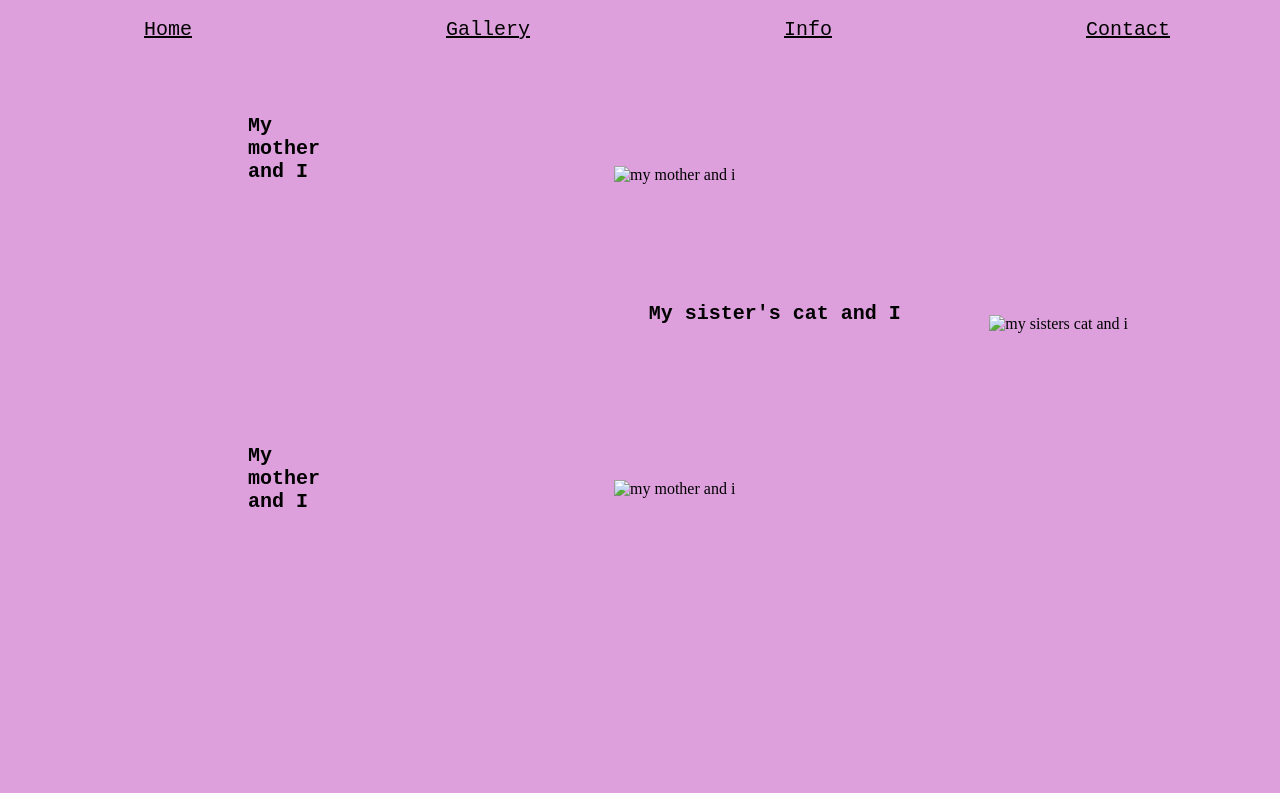
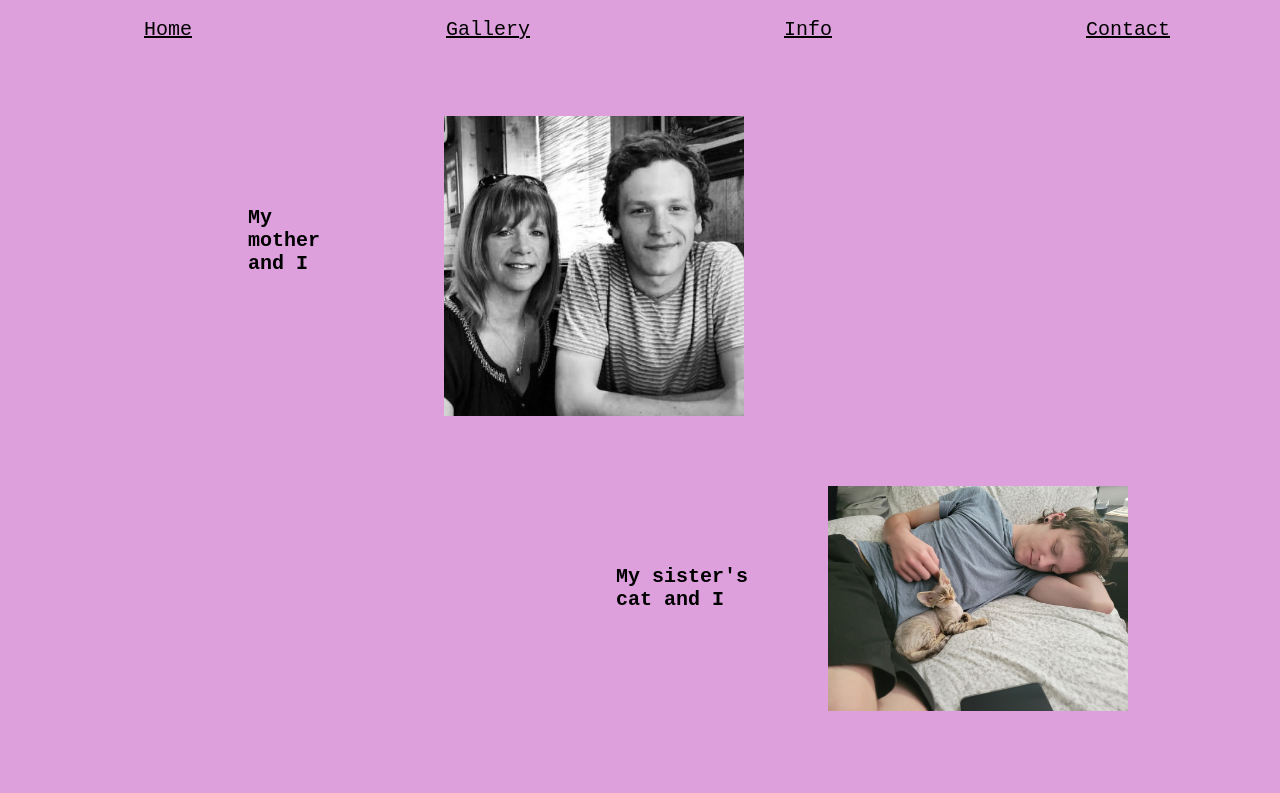
Before and after one commit to p4trck/Final-Web1-Portfolio, a plain HTML site: page gallery.html in a window 1280 px wide. Shown: the top 793 px of the page. Drawn offline with Linux system fonts and the light colour scheme; the site is published under a folder, as on GitHub Pages, so addresses that start at the root find nothing.

Commit message:
Update gallery.html
image code fixes

```diff
--- a/gallery.html
+++ b/gallery.html
@@ -29,8 +29,8 @@
 
 
 
-                    <img class="img1" src="/Photos/243186373_10160482096014460_8794319137675368412_n.jpg" alt="my mother and i">
-                    <img class="img2" src="/Photos/243379563_10160482098604460_5272604275553930081_n.jpg" alt="my sisters cat and i">
-                    <img class="img3" src="/Photos/243648427_10160482096829460_2351644563906639531_n.jpg" alt="my mother and i">
+                    <img class="img1" src="photos/243186373_10160482096014460_8794319137675368412_n.jpg" alt="my mother and i">
+                    <img class="img2" src="photos/243379563_10160482098604460_5272604275553930081_n.jpg" alt="my sisters cat and i">
+                    <img class="img3" src="photos/243648427_10160482096829460_2351644563906639531_n.jpg">
         </body>
 </html>
```
